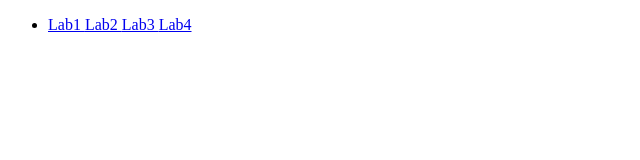
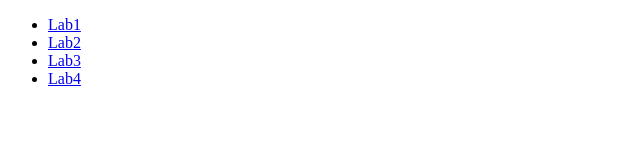
Before and after one commit to Tatheer-Za-ra/wad-labs, a plain HTML site: page index.html in a window 1280 px wide. Shown: the whole page, without its empty margins (0-640 px from the left). Drawn offline with Linux system fonts and the light colour scheme.

Commit message:
Update index.html

```diff
--- a/index.html
+++ b/index.html
@@ -10,11 +10,11 @@
     <div>
         <ul>
             <li>
-                <a href="lab1/index.html">Lab1 </a>
-                 <a href="lab2/index.html">Lab2 </a>
-                 <a href="lab3/index.html">Lab3 </a>
-                 <a href="lab4/index.html">Lab4 </a>
-            </li>
+                <a href="lab1/index.html">Lab1 </a> </li>
+              <li> <a href="lab2/index.html">Lab2 </a></li>
+                <li> <a href="lab3/index.html">Lab3 </a></li>
+              <li><a href="lab4/index.html">Lab4 </a></li>
+
         </ul>
     </div>
 </body>
```
